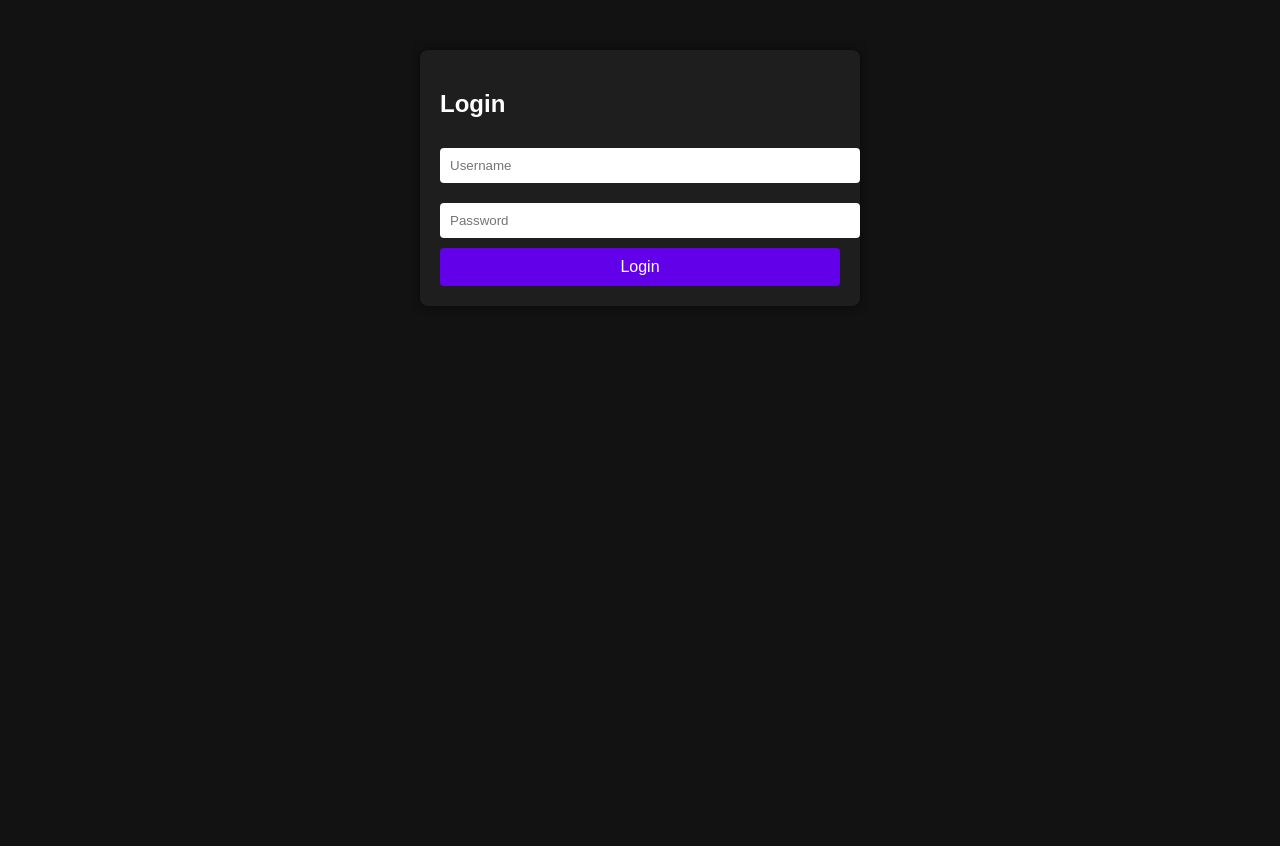
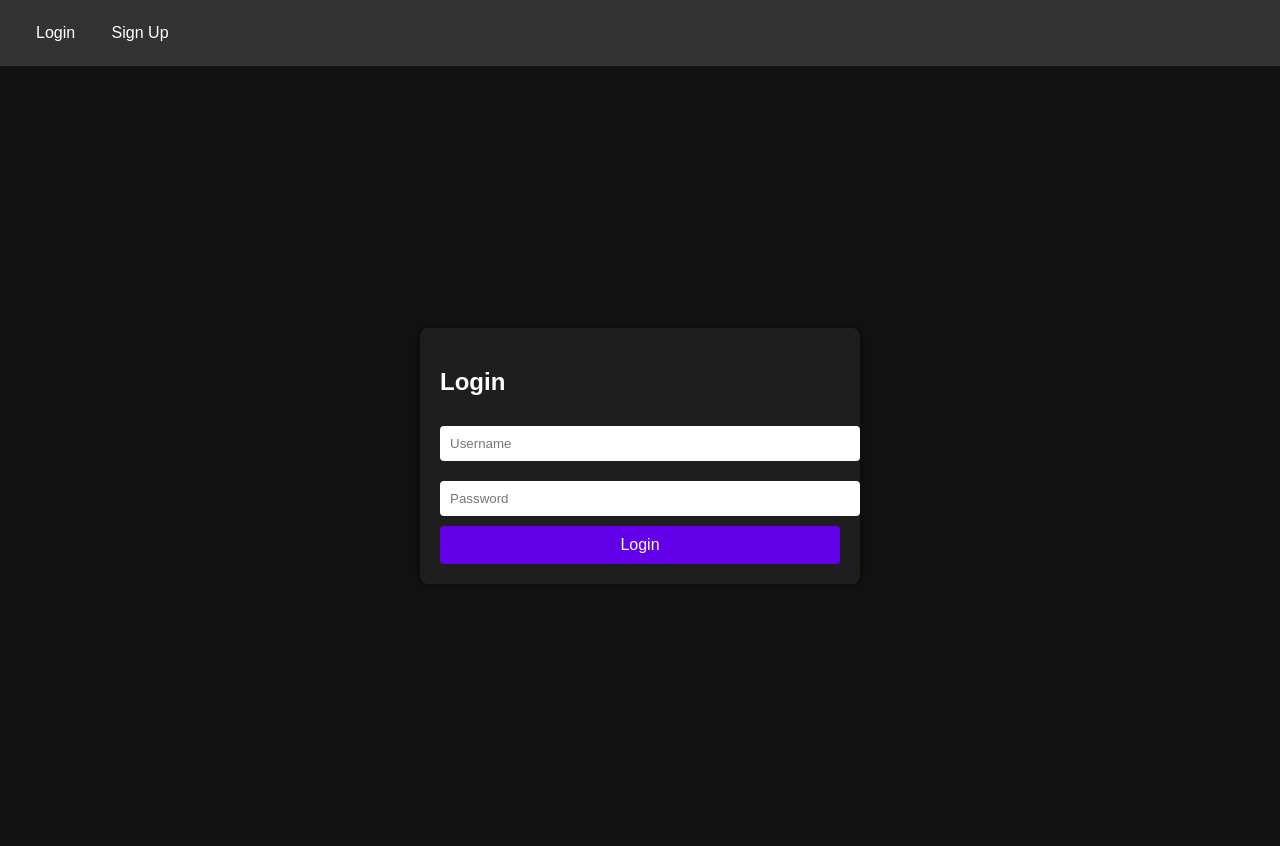
Before and after one commit to lhutchinson22/code-everyday-project, a Flask app: page /login in a window 1280 px wide. Before the commit the page ends 286 px from the top, so only its background shows below. Run offline with Flask 3, Linux system fonts and the light colour scheme.

Commit message:
nav bar added with proper login verification

```diff
--- a/website/__init__.py
+++ b/website/__init__.py
@@ -6,6 +6,7 @@ db = SQLAlchemy()
 app = Flask(__name__)
 login_manager = LoginManager()
 login_manager.init_app(app)
+login_manager.login_view = 'auth.login'  # Redirect unauthorized users to login page
 
 @login_manager.user_loader
 def load_user(id):
--- a/website/auth.py
+++ b/website/auth.py
@@ -1,9 +1,16 @@
 from flask import Blueprint, request, redirect, url_for, render_template, flash
 from werkzeug.security import generate_password_hash, check_password_hash
 from .models import User, db
-from flask_login import login_user
+from flask_login import login_user, logout_user, current_user
 
 auth = Blueprint('auth', __name__)
+
+@auth.route('/signup', methods=['GET', 'POST'])
+def signup():
+    if request.method == 'GET':
+        return render_template('signup.html')
+    else:
+        return signup_post()
 
 @auth.route('/signup', methods=['POST'])
 def signup_post():
@@ -43,3 +50,9 @@ def login():
             flash('Login unsuccessful. Please check your username and password.')
 
     return render_template('login.html')
+
+@auth.route('/logout')
+def logout():
+    logout_user()
+    flash('You have been logged out.')
+    return redirect(url_for('auth.login'))
--- a/website/templates/base.html
+++ b/website/templates/base.html
@@ -0,0 +1,84 @@
+<!DOCTYPE html>
+<html lang="en">
+<head>
+    <meta charset="UTF-8">
+    <meta name="viewport" content="width=device-width, initial-scale=1.0">
+    <title>{% block title %}Code Everyday Project{% endblock %}</title>
+    <link rel="stylesheet" href="{{ url_for('static', filename='style.css') }}">
+    <style>
+        body {
+            background-color: #121212;
+            color: #ffffff;
+            font-family: Arial, sans-serif;
+            margin: 0;
+            padding: 0;
+        }
+
+        .navbar {
+            background-color: #333;
+            overflow: hidden;
+            padding: 10px 20px;
+        }
+
+        .navbar a {
+            color: white;
+            text-decoration: none;
+            padding: 14px 16px;
+            display: inline-block;
+        }
+
+        .navbar a:hover {
+            background-color: #555;
+        }
+
+        .content {
+            padding: 20px;
+            display: flex;
+            justify-content: center;
+            align-items: center;
+            min-height: calc(100vh - 60px);
+        }
+
+        .flash-messages {
+            margin: 10px 0;
+            padding: 10px;
+            background-color: rgba(255, 255, 255, 0.1);
+            border-radius: 5px;
+        }
+
+        .flash-message {
+            padding: 5px;
+            margin: 5px 0;
+        }
+    </style>
+    {% block head %}{% endblock %}
+</head>
+<body>
+    <div class="navbar">
+        {% if current_user.is_authenticated %}
+            <a href="{{ url_for('views.home') }}">Home</a>
+            <a href="{{ url_for('auth.logout') }}">Logout</a>
+        {% else %}
+            <a href="{{ url_for('auth.login') }}">Login</a>
+            <a href="{{ url_for('auth.signup') }}">Sign Up</a>
+        {% endif %}
+    </div>
+
+    {% with messages = get_flashed_messages() %}
+        {% if messages %}
+            <div class="flash-messages">
+                {% for message in messages %}
+                    <div class="flash-message">{{ message }}</div>
+                {% endfor %}
+            </div>
+        {% endif %}
+    {% endwith %}
+
+    <div class="content">
+        {% block content %}{% endblock %}
+    </div>
+
+    <script src="{{ url_for('static', filename='index.js') }}"></script>
+    {% block scripts %}{% endblock %}
+</body>
+</html>
--- a/website/templates/login.html
+++ b/website/templates/login.html
@@ -1,18 +1,12 @@
-<!DOCTYPE html>
-<html lang="en">
-  <head>
-    <meta charset="UTF-8" />
-    <meta name="viewport" content="width=device-width, initial-scale=1.0" />
-    <title>Login</title>
+{% extends "base.html" %}
+
+{% block title %}Login{% endblock %}
+
+{% block head %}
 <style>
-      body {
-        background-color: #121212;
-        color: #ffffff;
-        font-family: Arial, sans-serif;
-      }
   .container {
     max-width: 400px;
-        margin: 50px auto;
+    margin: 0 auto;
     padding: 20px;
     background-color: #1e1e1e;
     border-radius: 8px;
@@ -40,8 +34,9 @@
     background-color: #3700b3;
   }
 </style>
-  </head>
-  <body>
+{% endblock %}
+
+{% block content %}
 <div class="container">
   <h2>Login</h2>
   <form action="/login" method="POST">
@@ -55,5 +50,4 @@
     <input type="submit" value="Login" />
   </form>
 </div>
-  </body>
-</html>
+{% endblock %}
```
Also changed, not shown: website/templates/home.html (+7 -26 lines), website/templates/signup.html (+10 -16 lines), website/views.py (+8 -18 lines), instance/db.sqlite3. Lines whose indentation alone changed are shown as unchanged.
